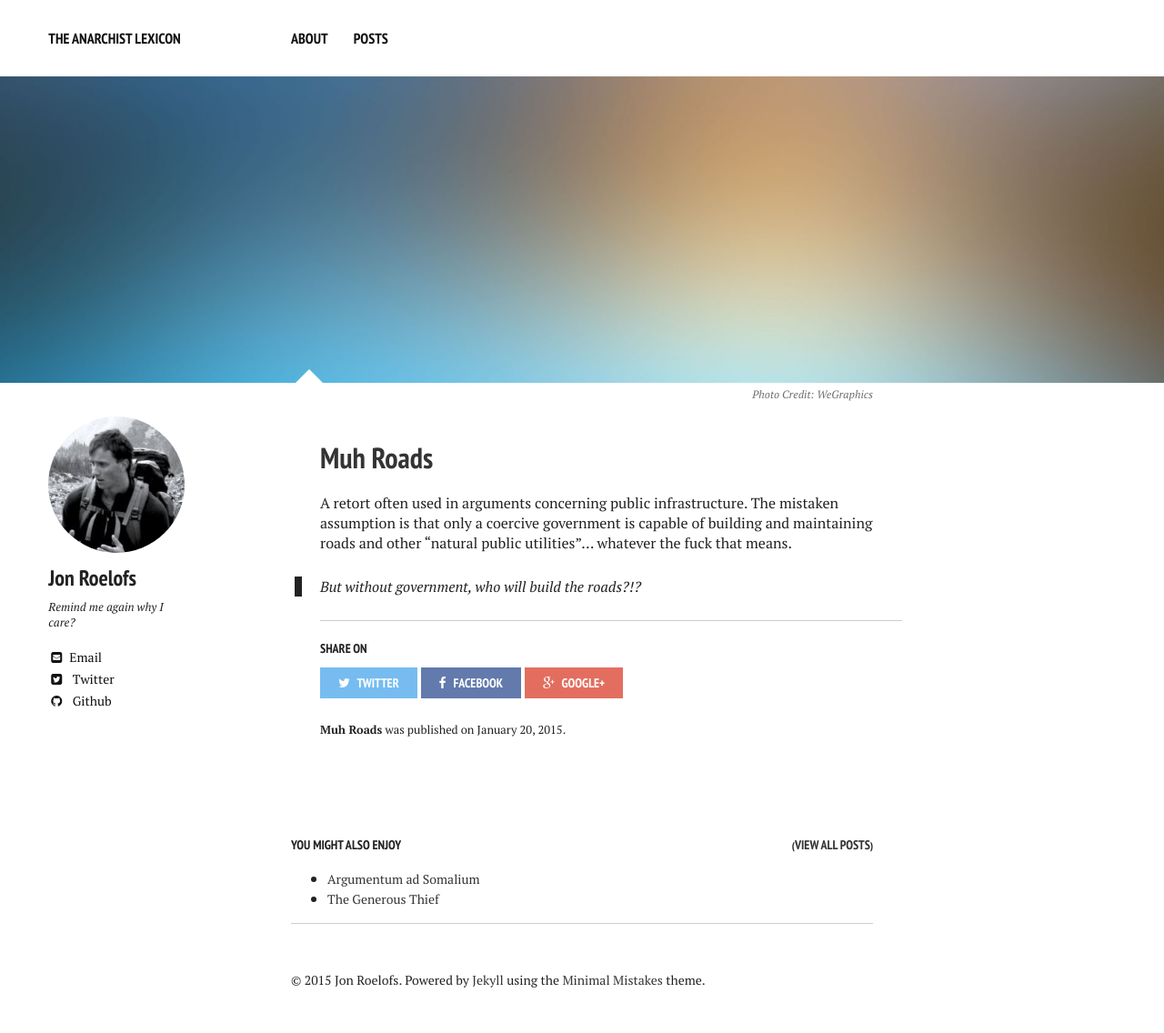
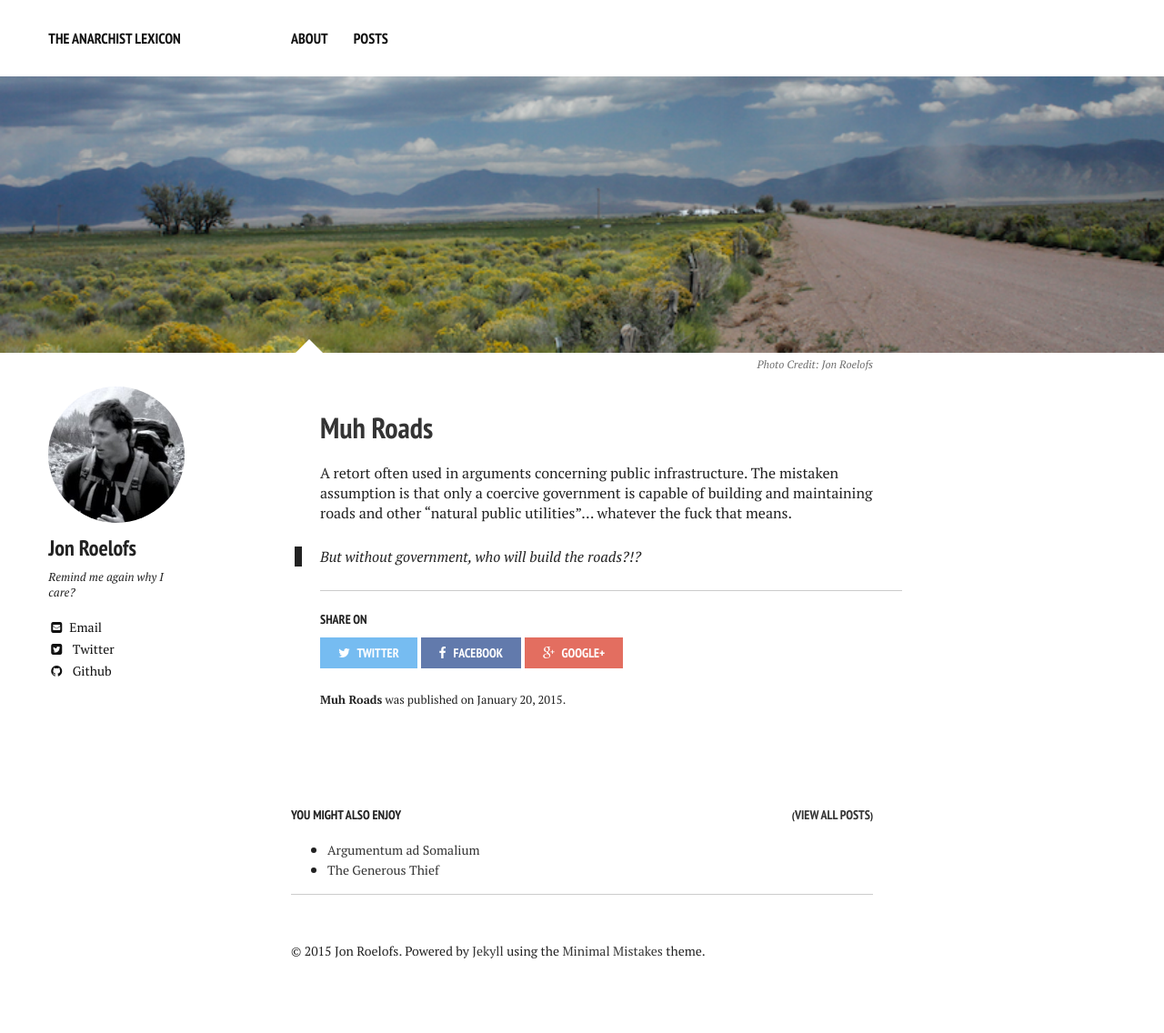
Before and after one commit to anarchistlexicon/anarchistlexicon.github.io, a Jekyll site: the page built from _posts/2015-01-20-muh-roads.md, in a window 1280 px wide. Shown: the whole page at 91% size. Built offline with Jekyll 4.4.1, drawn with Linux system fonts in a browser that asks for light colours; nearby versions of some CDN libraries; after the commit the page ends 1104 px from its top, so only the background shows below that.

Commit message:
Add Muh Roads image

```diff
--- a/_posts/2015-01-20-muh-roads.md
+++ b/_posts/2015-01-20-muh-roads.md
@@ -6,9 +6,8 @@
 tags: [fallacies roads]
 comments: true
 image:
-  feature: sample-image-4.jpg
-  credit: WeGraphics
-  creditlink: http://wegraphics.net/downloads/free-ultimate-blurred-background-pack/
+  feature: muh-roads.png
+  credit: Jon Roelofs
 ---
 
 A retort often used in arguments concerning public infrastructure.  The mistaken assumption is that only a coercive government is capable of building and maintaining roads and other "natural public utilities"... whatever the fuck that means.
```
Also changed, not shown: images/muh-roads.png (added).
